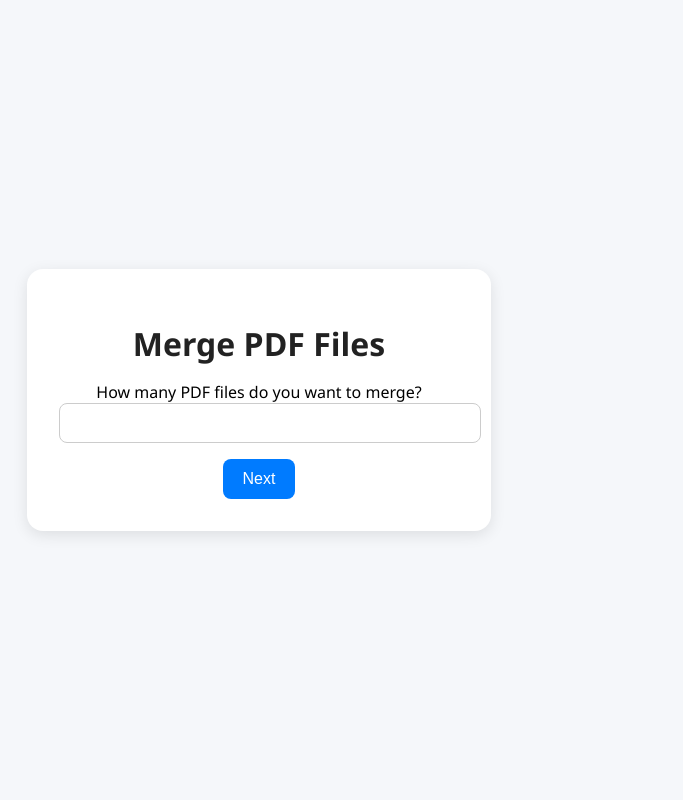
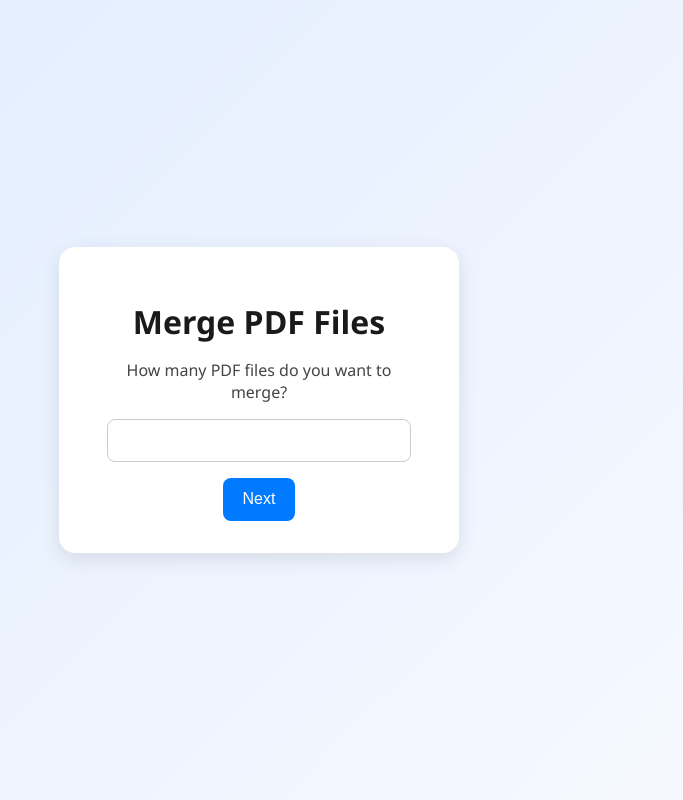
Before and after one commit to ChilliRoger/pdf-merger, a Flask app: page / in a window 1280 px wide. Shown: the whole page, without its empty margins (381-1064 px from the left). Run offline with Flask 3, Linux system fonts and the light colour scheme; parts of the project's set-up code (start-up, migrations or seed data) failed here and were passed over.

Commit message:
pakka working

```diff
--- a/templates/index.html
+++ b/templates/index.html
@@ -5,50 +5,54 @@
   <meta name="viewport" content="width=device-width, initial-scale=1.0">
   <title>PDF Merger</title>
   <style>
+    * { box-sizing: border-box; }
     body {
       font-family: 'Segoe UI', sans-serif;
-            background: #f5f7fa;
+      background: linear-gradient(135deg, #e0ecff, #f8faff);
       margin: 0;
-            padding: 0;
+      height: 100vh;
       display: flex;
+      align-items: center;
       justify-content: center;
-            align-items: center;
-            height: 100vh;
+      overflow: hidden;
     }
     .container {
-            background: white;
-            padding: 2rem;
+      background: #fff;
+      padding: 2rem 3rem;
       border-radius: 1rem;
-            box-shadow: 0 4px 15px rgba(0,0,0,0.1);
+      box-shadow: 0 6px 20px rgba(0,0,0,0.1);
       text-align: center;
-            width: 90%;
-            max-width: 400px;
+      width: 400px;
+      max-width: 90%;
     }
     h1 {
+      color: #1a1a1a;
       margin-bottom: 1rem;
-            color: #222;
+      font-weight: 600;
+    }
+    label {
+      font-size: 1rem;
+      color: #444;
     }
     input[type="number"] {
       width: 100%;
-            padding: 10px;
+      padding: 0.7rem;
       font-size: 1rem;
       border: 1px solid #ccc;
       border-radius: 0.5rem;
-            margin-bottom: 1rem;
+      margin: 1rem 0;
     }
     button {
-            background-color: #007BFF;
-            color: white;
+      background-color: #007bff;
+      color: #fff;
       border: none;
-            padding: 0.7rem 1.2rem;
+      padding: 0.8rem 1.2rem;
       border-radius: 0.5rem;
+      font-size: 1rem;
       cursor: pointer;
-            font-size: 1rem;
       transition: background 0.2s ease;
     }
-        button:hover {
-            background-color: #0056b3;
-        }
+    button:hover { background-color: #0056b3; }
   </style>
 </head>
 <body>
```
Also changed, not shown: templates/result.html (+14 -11 lines), templates/upload.html (+42 -22 lines). Lines whose indentation alone changed are shown as unchanged.
